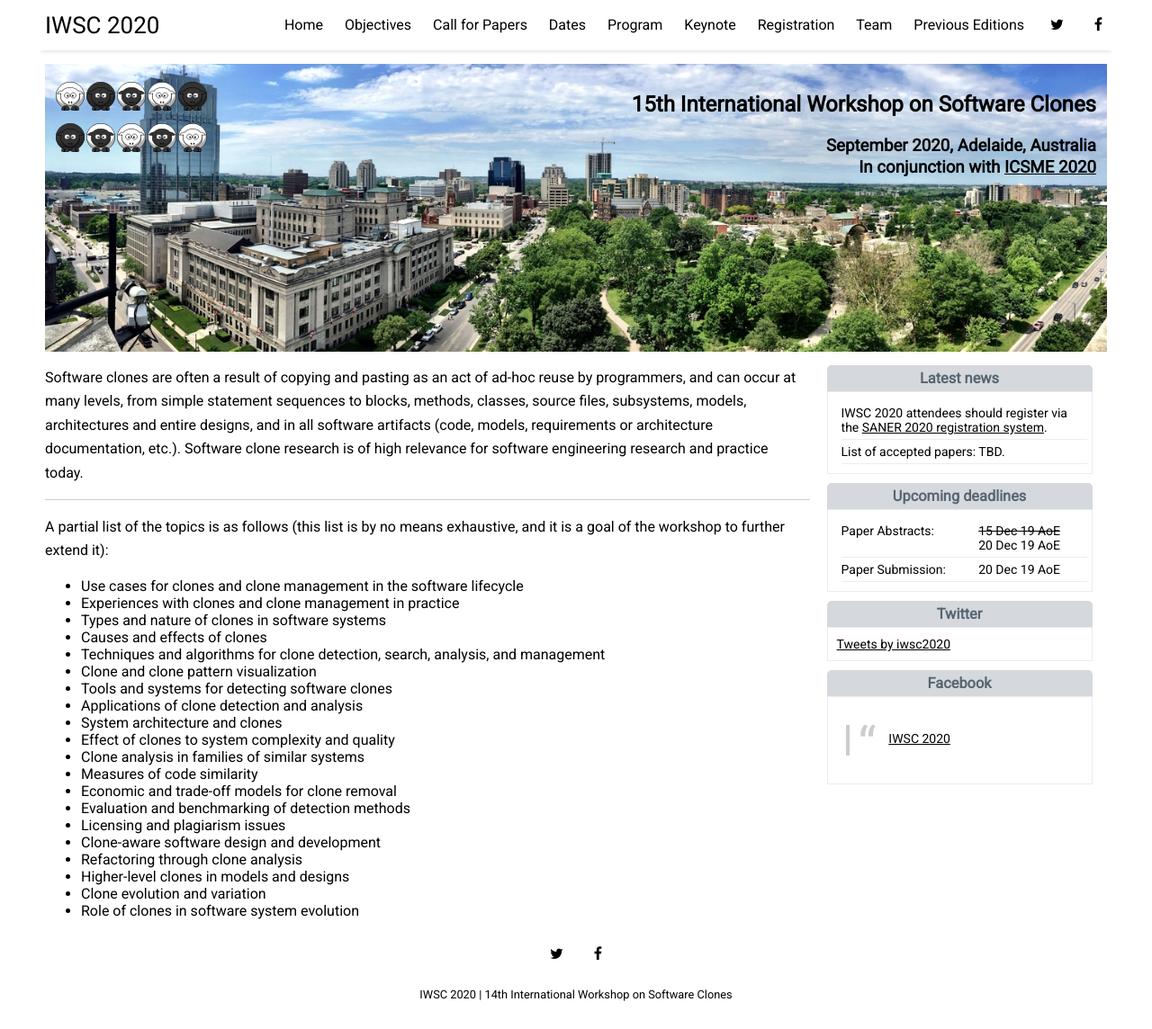
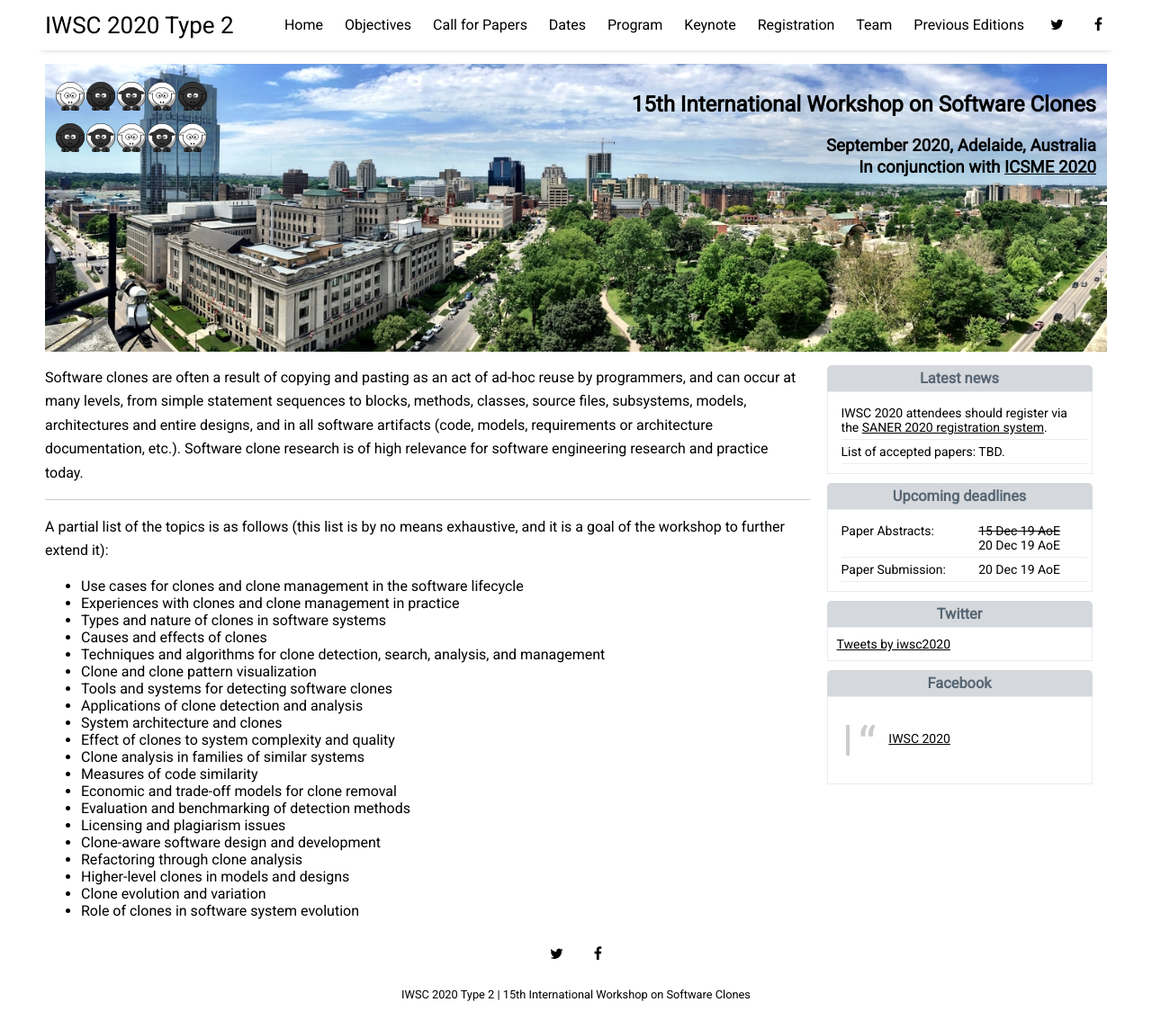
Before and after one commit to iwsc2020-type2/https-iwsc2020-type2.github.io-, a Jekyll site: the page built from index.html, in a window 1280 px wide and 1144 px high. Shown: the whole window at 90% size. Built offline with Jekyll 4.4.1, drawn with Linux system fonts in a browser that asks for light colours; nearby versions of some CDN libraries; the list of posts is cut into pages by our own code; comment, search, counter and statistics services are not loaded.

Commit message:
Update settings.yml

```diff
--- a/_data/settings.yml
+++ b/_data/settings.yml
@@ -1,5 +1,5 @@
-title:  "IWSC 2020"
-tagline: "14th International Workshop on Software Clones"
+title:  "IWSC 2020 Type 2"
+tagline: "15th International Workshop on Software Clones"
 description:
 
 # Authors documented under _data
```
